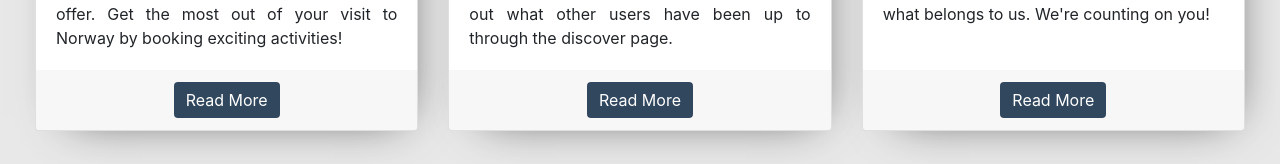
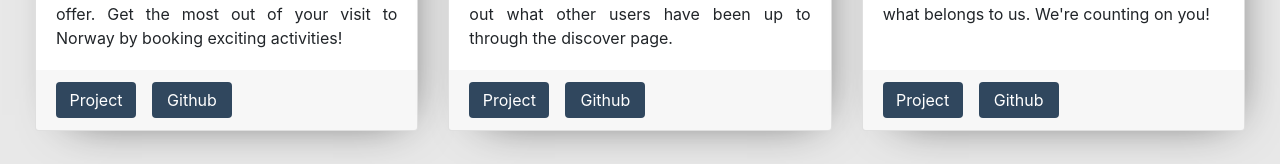
Before and after one commit to Roybrussel/portfolio, a React (Create React App) app in the folder client/: page / in a window 1280 px wide. Shown: the part 1624-1788 px from the top of the page. Built offline with nearby package versions, Linux system fonts and the light colour scheme.

Commit message:
Finished the client side for now.

```diff
--- a/client/src/components/Header/Nav/Navigationbar.js
+++ b/client/src/components/Header/Nav/Navigationbar.js
@@ -13,9 +13,6 @@ const Navigationbar = () => {
         <Nav.Link href="#projects-section" className="navlink">
           Projects
         </Nav.Link>
-        <Nav.Link href="#about-section" className="navlink">
-          Contact
-        </Nav.Link>
       </Nav>
     </Navbar>
   );
--- a/client/src/components/Projects/Projects.css
+++ b/client/src/components/Projects/Projects.css
@@ -25,18 +25,27 @@
 }
 
 .card-footer {
+    display: flex;
+    justify-content: flex-start;
     background-color: none !important;
     border: none;
 }
 
-.readmore-btn {
+.project-btn {
     background-color: #30475e;
     border: none;
+    width: 5em;
+    margin-right: 1em;
 }
 
-.readmore-btn:hover,
-.readmore-btn:focus {
+.project-btn:hover {
     background-color: #f05454 !important;
     border: none;
     box-shadow: none !important;
 }
+
+.project-btn:focus {
+    background-color: #30475e;
+    border: none;
+    box-shadow: none !important;
+}
--- a/client/src/components/Projects/Projects.js
+++ b/client/src/components/Projects/Projects.js
@@ -27,7 +27,20 @@ const Projects = () => {
               </Card.Text>
             </Card.Body>
             <Card.Footer className="card-footer">
-              <Button className="readmore-btn">Read More</Button>
+              <Button
+                className="project-btn"
+                href="https://fjord-adventures.herokuapp.com/"
+                target="_blank"
+              >
+                Project
+              </Button>
+              <Button
+                className="project-btn"
+                href="https://github.com/Roybrussel/fjord-adventures"
+                target="_blank"
+              >
+                Github
+              </Button>
             </Card.Footer>
           </Card>
           <Card className="project-card">
@@ -46,7 +59,20 @@ const Projects = () => {
               </Card.Text>
             </Card.Body>
             <Card.Footer className="card-footer">
-              <Button className="readmore-btn">Read More</Button>
+              <Button
+                className="project-btn"
+                href="https://travelboard-ironhack.herokuapp.com/"
+                target="_blank"
+              >
+                Project
+              </Button>
+              <Button
+                className="project-btn"
+                href="https://github.com/Roybrussel/travel-board"
+                target="_blank"
+              >
+                Github
+              </Button>
             </Card.Footer>
           </Card>
           <Card className="project-card">
@@ -65,7 +91,20 @@ const Projects = () => {
               </Card.Text>
             </Card.Body>
             <Card.Footer className="card-footer">
-              <Button className="readmore-btn">Read More</Button>
+              <Button
+                className="project-btn"
+                href="https://roybrussel.github.io/captain-covid-ironhack/"
+                target="_blank"
+              >
+                Project
+              </Button>
+              <Button
+                className="project-btn"
+                href="https://github.com/Roybrussel/captain-covid-ironhack"
+                target="_blank"
+              >
+                Github
+              </Button>
             </Card.Footer>
           </Card>
         </CardDeck>
```
Also changed, not shown: 1 other file (tests, documents, lock files or other folders).
